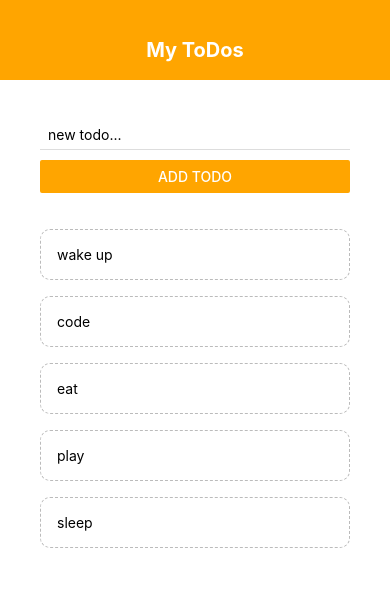
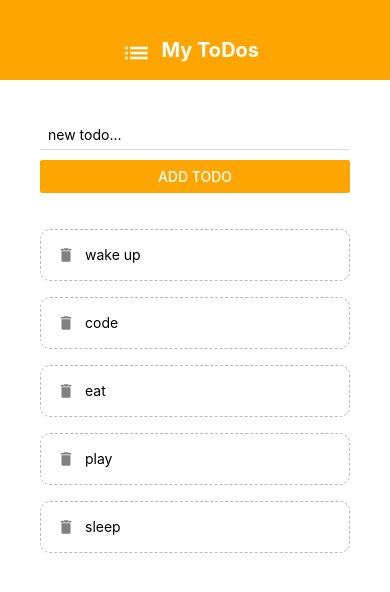
Before and after one commit to TheMIU/todo-app, a React Native app: screen / in a window 390 px wide. Shown: the top 592 px of the page. Built offline with nearby package versions, Linux system fonts and the light colour scheme.

Commit message:
flexbox, icons

```diff
--- a/App.js
+++ b/App.js
@@ -66,8 +66,10 @@ const styles = StyleSheet.create({
   },
   content: {
     padding: 40,
+    flex: 1,
   },
   list: {
-    marginTop: 20
+    marginTop: 20,
+    flex: 1,
   }
 });
--- a/components/header.js
+++ b/components/header.js
@@ -1,9 +1,13 @@
 import { StyleSheet, Text, View } from "react-native";
+import Icon from 'react-native-vector-icons/MaterialIcons';
 
 export default function Header() {
     return (
         <View style={styles.header}>
-            <Text style={styles.title}>My ToDos</Text>
+            <View style={styles.titleContainer}>
+                <Icon name="list" size={30} color='white' />
+                <Text style={styles.title}>My ToDos  </Text>
+            </View>
         </View>
     )
 }
@@ -12,12 +16,18 @@ const styles = StyleSheet.create({
     header: {
         height: 80,
         paddingTop: 38,
-        backgroundColor: 'orange'
+        backgroundColor: 'orange',
+    },
+    titleContainer: {
+        flexDirection: 'row',
+        justifyContent: "center"
     },
     title: {
         textAlign: "center",
+        textAlignVertical: "center",
         color: '#fff',
         fontSize: 20,
-        fontWeight: 'bold'
+        fontWeight: 'bold',
+        paddingLeft: 10,
     }
 })
--- a/components/todoItem.js
+++ b/components/todoItem.js
@@ -1,9 +1,13 @@
-import { StyleSheet, TouchableOpacity, Text } from "react-native"
+import { StyleSheet, TouchableOpacity, Text, View } from "react-native"
+import Icon from 'react-native-vector-icons/MaterialIcons';
 
 export default function TodoItem({ item, pressHandler }) {
     return (
         <TouchableOpacity onPress={() => pressHandler(item.key)}>
-            <Text style={styles.item}>{item.text}</Text>
+            <View style={styles.item}>
+                <Icon name="delete" size={18} color="gray" />
+                <Text style={styles.text}>{item.text}</Text>
+            </View>
         </TouchableOpacity>
     )
 }
@@ -15,6 +19,10 @@ const styles = StyleSheet.create({
         borderColor: '#bbb',
         borderWidth: 1,
         borderStyle: 'dashed',
-        borderRadius: 10
+        borderRadius: 10,
+        flexDirection:'row'
+    },
+    text: {
+        marginLeft:10,
     }
 })
--- a/package.json
+++ b/package.json
@@ -12,7 +12,8 @@
     "expo": "~49.0.15",
     "expo-status-bar": "~1.6.0",
     "react": "18.2.0",
-    "react-native": "0.72.6"
+    "react-native": "0.72.6",
+    "react-native-vector-icons": "^10.0.3"
   },
   "devDependencies": {
     "@babel/core": "^7.20.0"
```
Also changed, not shown: 2 other files (tests, documents, lock files or other folders).
